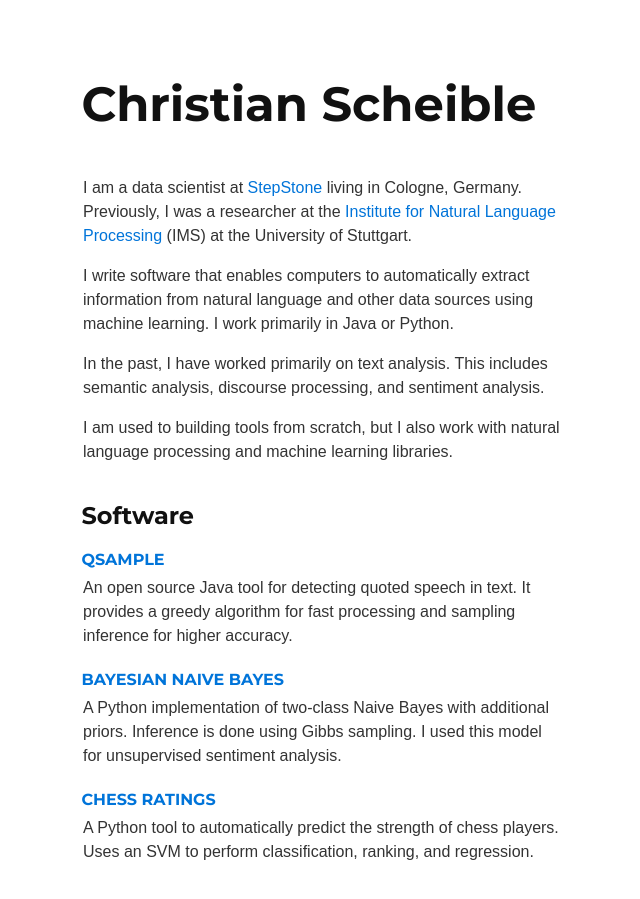
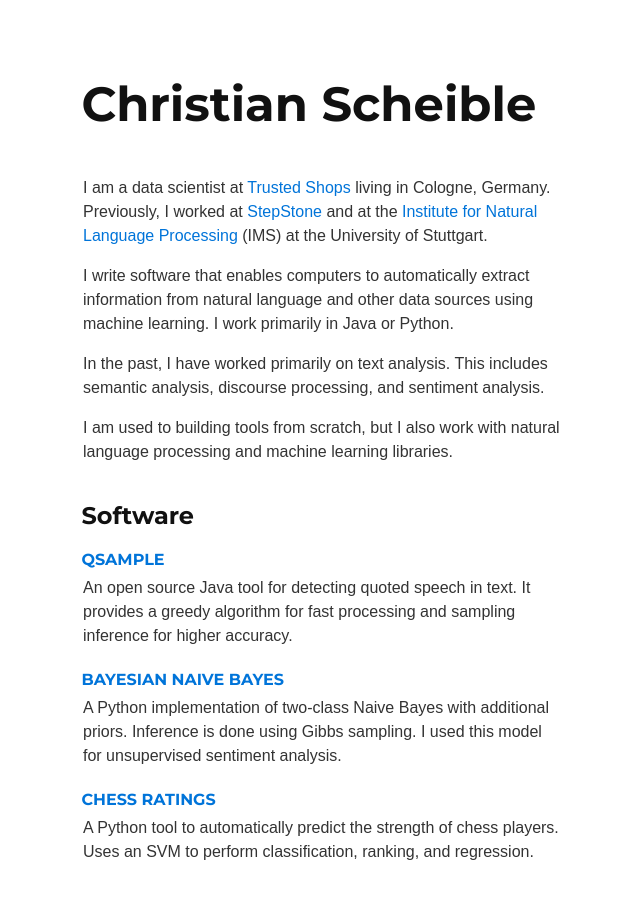
Before and after one commit to christianscheible/christianscheible.github.io, a Jekyll site: the page built from index.md, in a window 1280 px wide and 900 px high. Shown: the whole window, without its empty margins (317-957 px from the left). Built offline with Jekyll 4.4.1, drawn with Linux system fonts in a browser that asks for light colours.

Commit message:
Job update

```diff
--- a/index.md
+++ b/index.md
@@ -2,9 +2,9 @@
 layout: default
 ---
 
-I am a data scientist at [StepStone](https://www.stepstone.com/) living
-in Cologne, Germany.  Previously, I
-was a researcher at the [Institute for Natural Language
+I am a data scientist at [Trusted Shops](https://www.trustedshops.com/) living
+in Cologne, Germany.  Previously, I worked at [StepStone](https://www.stepstone.de/) and
+at the [Institute for Natural Language
 Processing](http://www.ims.uni-stuttgart.de/) (IMS) at the University of
 Stuttgart.
 
```
